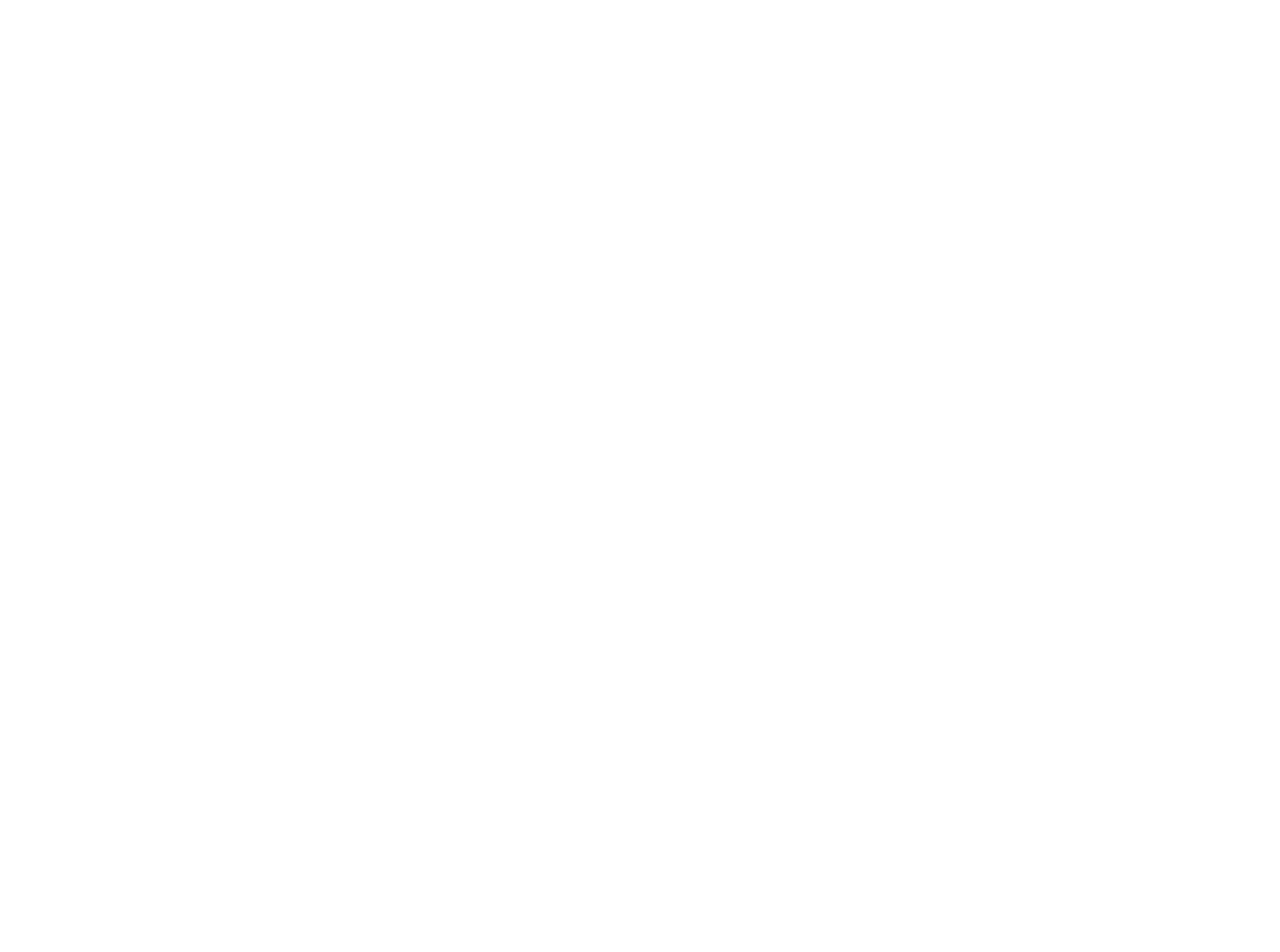
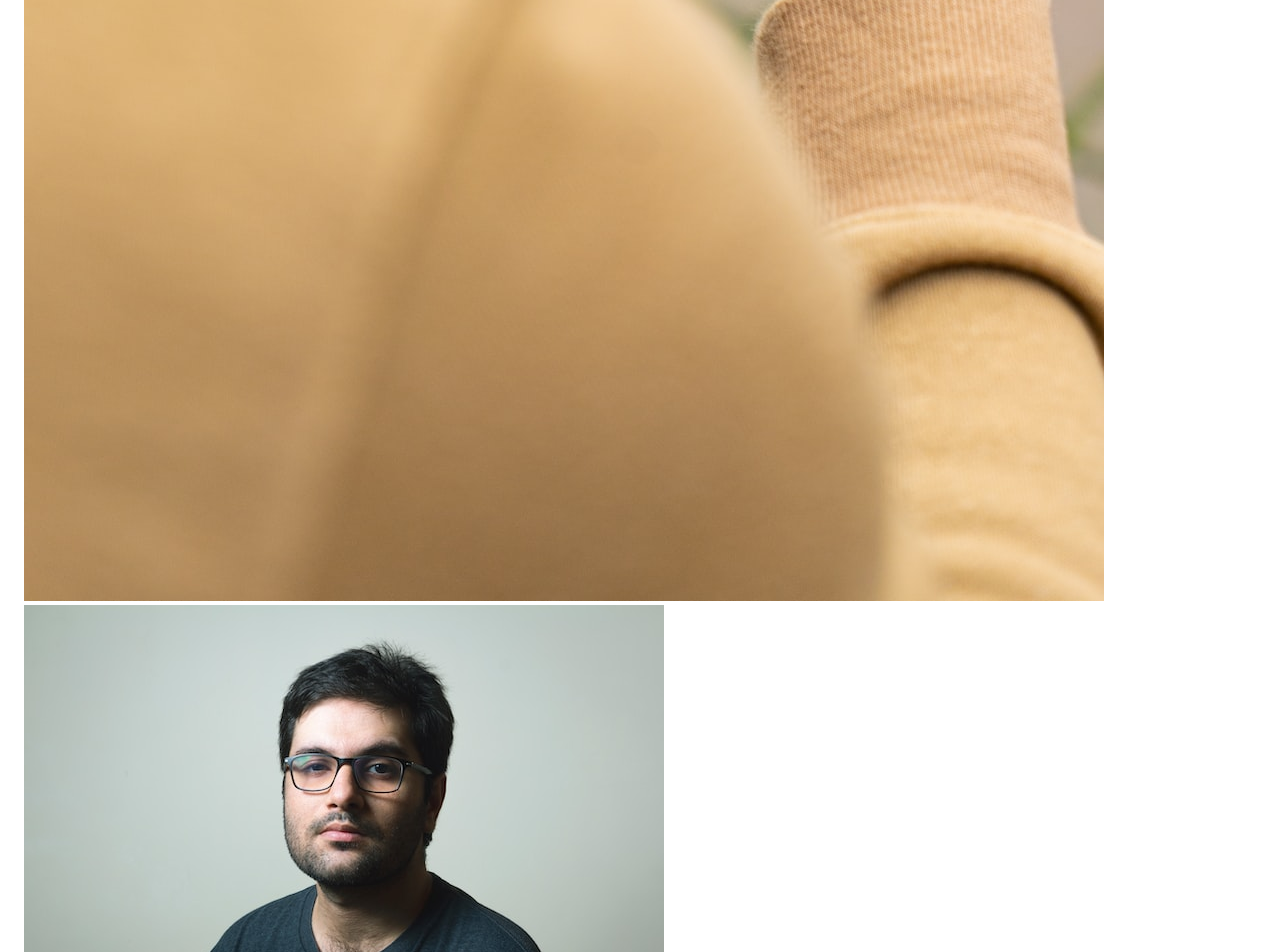
Before and after one commit to tplaisant/photolabs, a React (Vite) app in the folder frontend/: page / in a window 1280 px wide. Shown: the part 1344-2296 px from the top of the page. Before the commit the page ends 800 px from the top, so only its background shows below. Built offline with nearby package versions, Linux system fonts and the light colour scheme; the HTML template or start-up script is replaced by a standard one.

Commit message:
displaying first image

```diff
--- a/frontend/src/App.jsx
+++ b/frontend/src/App.jsx
@@ -1,11 +1,28 @@
 import PhotoListItem from './components/PhotoListItem';
 import './App.scss';
+
+const sampleDataForPhotoListItem = {
+  id: 1,
+  location: {
+    city: "Montreal",
+    country: "Canada",
+  },
+  urls: {
+    full: "/Image-1-Full.jpeg",
+    regular: "/Image-1-Regular.jpeg",
+  },
+  user: {
+    username: "exampleuser",
+    name: "Joe Example",
+    profile: "/profile-1.jpg",
+  },
+};
 
 // Note: Rendering a single component to build components in isolation
 const App = () => {
   return (
     <div className="App">
-      <PhotoListItem/>
+      <PhotoListItem photoData={sampleDataForPhotoListItem}/>
     </div>
   );
 };
--- a/frontend/src/components/PhotoListItem.jsx
+++ b/frontend/src/components/PhotoListItem.jsx
@@ -1,24 +1,20 @@
 import "../styles/PhotoListItem.scss";
 
-const sampleDataForPhotoListItem = {
-  id: 1,
-  location: {
-    city: "Montreal",
-    country: "Canada",
-  },
-  urls: {
-    full: "/Image-1-Full.jpeg",
-    regular: "/Image-1-Regular.jpeg",
-  },
-  user: {
-    username: "exampleuser",
-    name: "Joe Example",
-    profile: "/profile-1.jpg",
-  },
-};
+const PhotoListItem = (props) => {
 
-const PhotoListItem = () => {
-  /* Insert React */
+  const {id, location, urls, user} = props.photoData
+
+  return (
+    <>
+    <img src={urls.regular}/>
+    <img src={user.profile}/>
+    <br></br>
+    {user.name}
+    <br></br>
+    {location.city}  {""}
+    {location.country}
+    </>
+  )
 };
 
 export default PhotoListItem;
```
